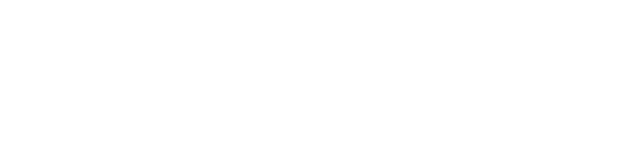
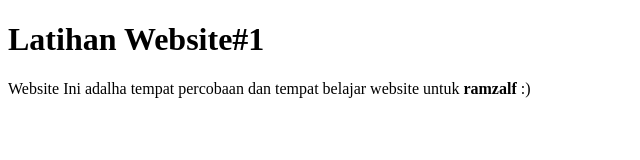
Before and after one commit to RamZalf/artropoda.github.io, a plain HTML site: page index.html in a window 1280 px wide. Shown: the whole page, without its empty margins (0-640 px from the left). Drawn offline with Linux system fonts and the light colour scheme.

Commit message:
index.html

```diff
--- a/index.html
+++ b/index.html
@@ -2,4 +2,8 @@
     <html>
        <head>
           <meta charset="utf-8">
-         <title>Hello World</title>
+         <title>Latihan Website</title>
+        </head>
+        <body>
+            <h1>Latihan Website#1</h1>
+            <p>Website Ini adalha tempat percobaan dan tempat belajar website untuk <strong>ramzalf</strong> :)</p>
```
